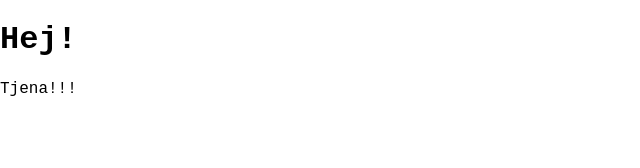
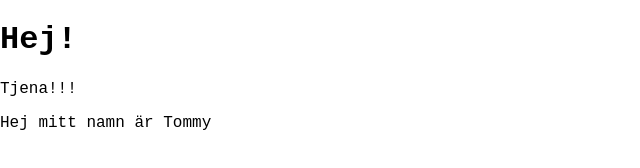
Before and after one commit to TommyNguyen95/groupsix, a website: page www/index.html in a window 1280 px wide. Shown: the whole page, without its empty margins (0-640 px from the left). Drawn offline with Linux system fonts and the light colour scheme.

Commit message:
Lade till en ny p tag

```diff
--- a/www/index.html
+++ b/www/index.html
@@ -8,5 +8,6 @@
   <body>
     <h1>Hej!</h1>
     <p>Tjena!!!</p>
+    <p>Hej mitt namn är Tommy</p>
   </body>
 </html>
```
